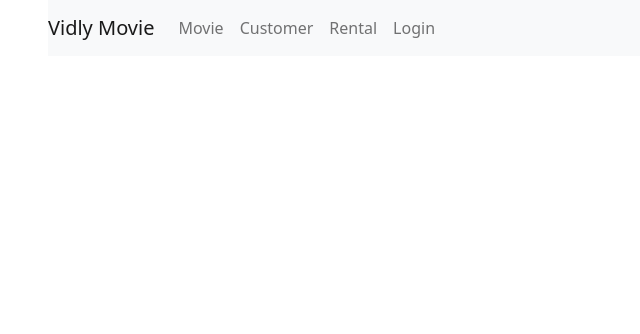
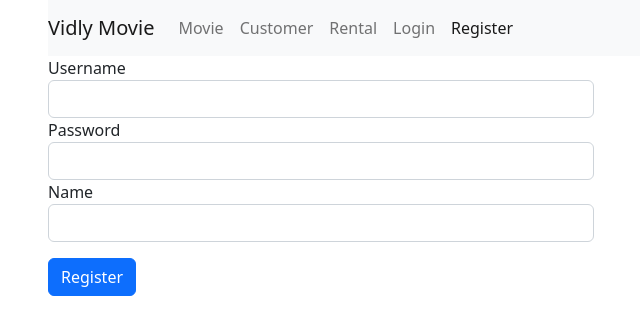
Before and after one commit to AzharUddinSheikh/VidlyModieApp, a React (Create React App) app: page /register in a window 1280 px wide. Shown: the top 334 px of the page, without its empty margins (34-674 px from the left). Built offline with nearby package versions, Linux system fonts and the light colour scheme.

Commit message:
regiter form with validation

```diff
--- a/src/App.js
+++ b/src/App.js
@@ -7,6 +7,7 @@ import {Routes, Route, Navigate} from 'react-router-dom';
 import MovieDetail from './component/MovieDetail';
 import NotFound from './component/common/NotFound';
 import LoginForm from './component/LoginForm';
+import RegisterForm from './component/RegisterForm';
 
 
 function App() {
@@ -22,7 +23,9 @@ function App() {
 
         <Route path='/movies' element={<Movie />} />
 
-         <Route path='/login' element={<LoginForm />} />
+        <Route path='/login' element={<LoginForm />} />
+
+        <Route path='/register' element={<RegisterForm />} />
 
         <Route path='/not-found' element={<NotFound />} />
 
--- a/src/component/LoginForm.jsx
+++ b/src/component/LoginForm.jsx
@@ -14,7 +14,7 @@ const LoginForm = () => {
     const { register, handleSubmit, formState: { errors } } = useForm({resolver: yupResolver(schema)});
 
     const onSubmit = data => {
-        console.log(data)
+        console.log('login data submitted')
     }
 
     return (
@@ -27,7 +27,7 @@ const LoginForm = () => {
                             label='Username'
                             register={register}
                             errors={errors}
-                            required/>
+                            required={false}/>
                         <Input
                             id='password'
                             label='Password'
--- a/src/component/NavBar.jsx
+++ b/src/component/NavBar.jsx
@@ -21,6 +21,9 @@ const NavBar = () => {
                         <li className="nav-item">
                             <NavLink className="nav-link" to="/login">Login</NavLink>
                         </li>
+                        <li className="nav-item">
+                            <NavLink className="nav-link" to="/register">Register</NavLink>
+                        </li>
                     </ul>
                 </div>
             </nav>
--- /dev/null
+++ b/src/component/RegisterForm.jsx
@@ -0,0 +1,54 @@
+import React from 'react'
+import Input from './common/Input';
+import * as yup from "yup";
+import { yupResolver } from '@hookform/resolvers/yup';
+import { useForm } from 'react-hook-form';
+
+
+const RegisterForm = () => {
+
+    const schema = yup.object({
+        Username: yup.string().required(),
+        Password: yup.string().min(5).required(),
+        Name: yup.string().required()
+    }).required();
+
+    const {register, formState: { errors }, handleSubmit} = useForm({resolver: yupResolver(schema)})
+
+    const onSubmit = data => {
+        console.log('data submittd register form')
+    }
+
+    return (
+        <div className="container">
+            <div className="row">
+                <div className="col">
+                    <form onSubmit={handleSubmit(onSubmit)}>
+                        <Input
+                            id='username'
+                            type='email'
+                            label={'Username'}
+                            register={register}
+                            errors={errors}/>
+                        <Input
+                            id='password'
+                            type='password'
+                            label={'Password'}
+                            register={register}
+                            errors={errors}/>
+                        <Input
+                            id='name'
+                            type='text'
+                            label={'Name'}
+                            register={register}
+                            errors={errors}/>
+                        <button className='btn btn-primary mt-3' type='submit'>Register</button>
+                    </form>
+                </div>
+                <div className="col"></div>
+            </div>
+        </div>
+    );
+}
+
+export default RegisterForm;
--- a/src/component/common/Input.jsx
+++ b/src/component/common/Input.jsx
@@ -1,10 +1,11 @@
 import React from 'react'
 
-const Input = ({id, label, register, required, errors}) => {
+const Input = ({id, label, register, required, errors, ...rest}) => {
     return (
         <div className="form-group">
             <label htmlFor={id}>{label}</label>
             <input
+                {...rest}
                 className="form-control"
                 {...register(label, { required })} />
             {errors[label] && <p role="alert" style={{color:'red'}}>{errors[label]?.message}</p>}
```
